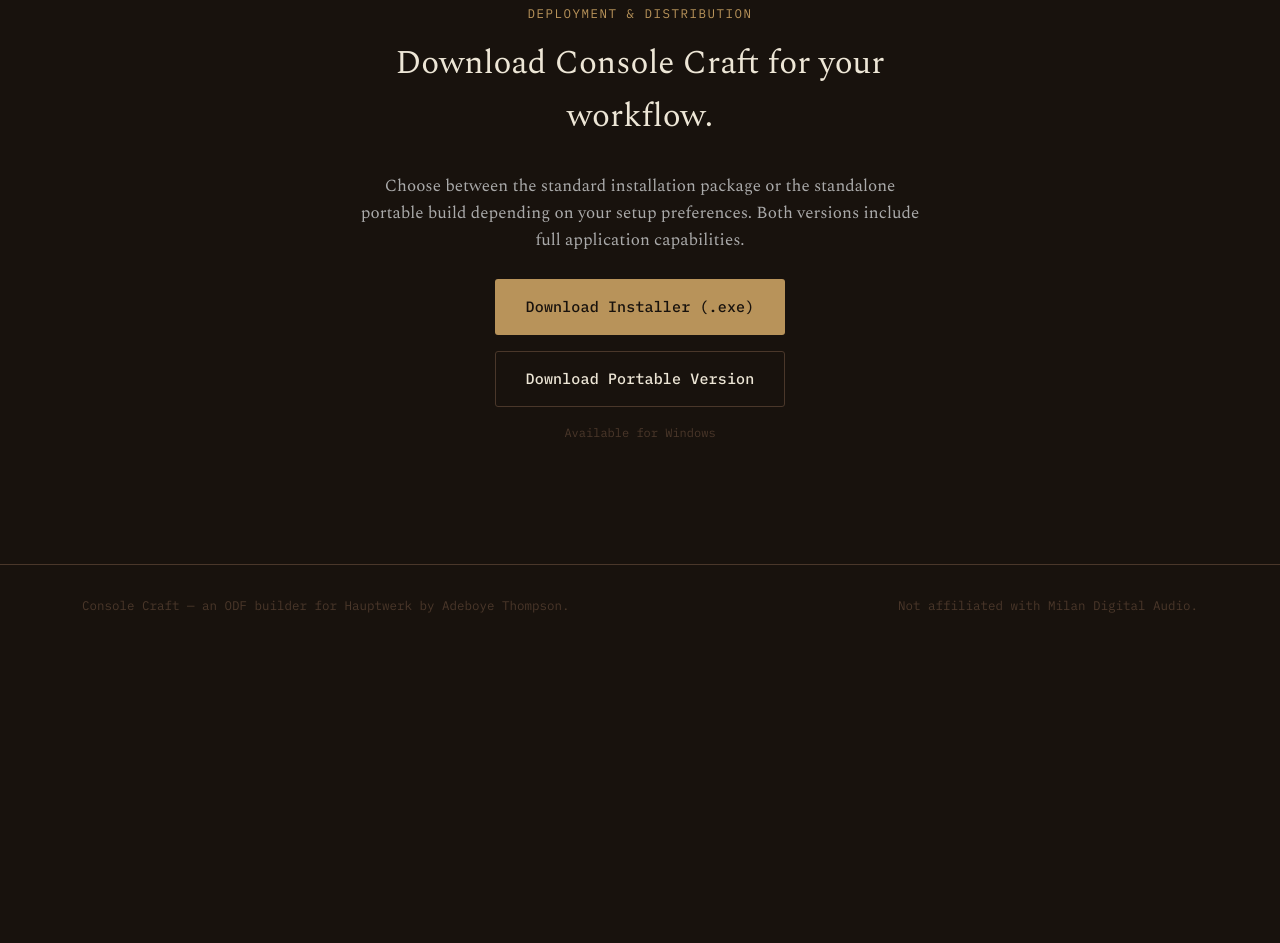
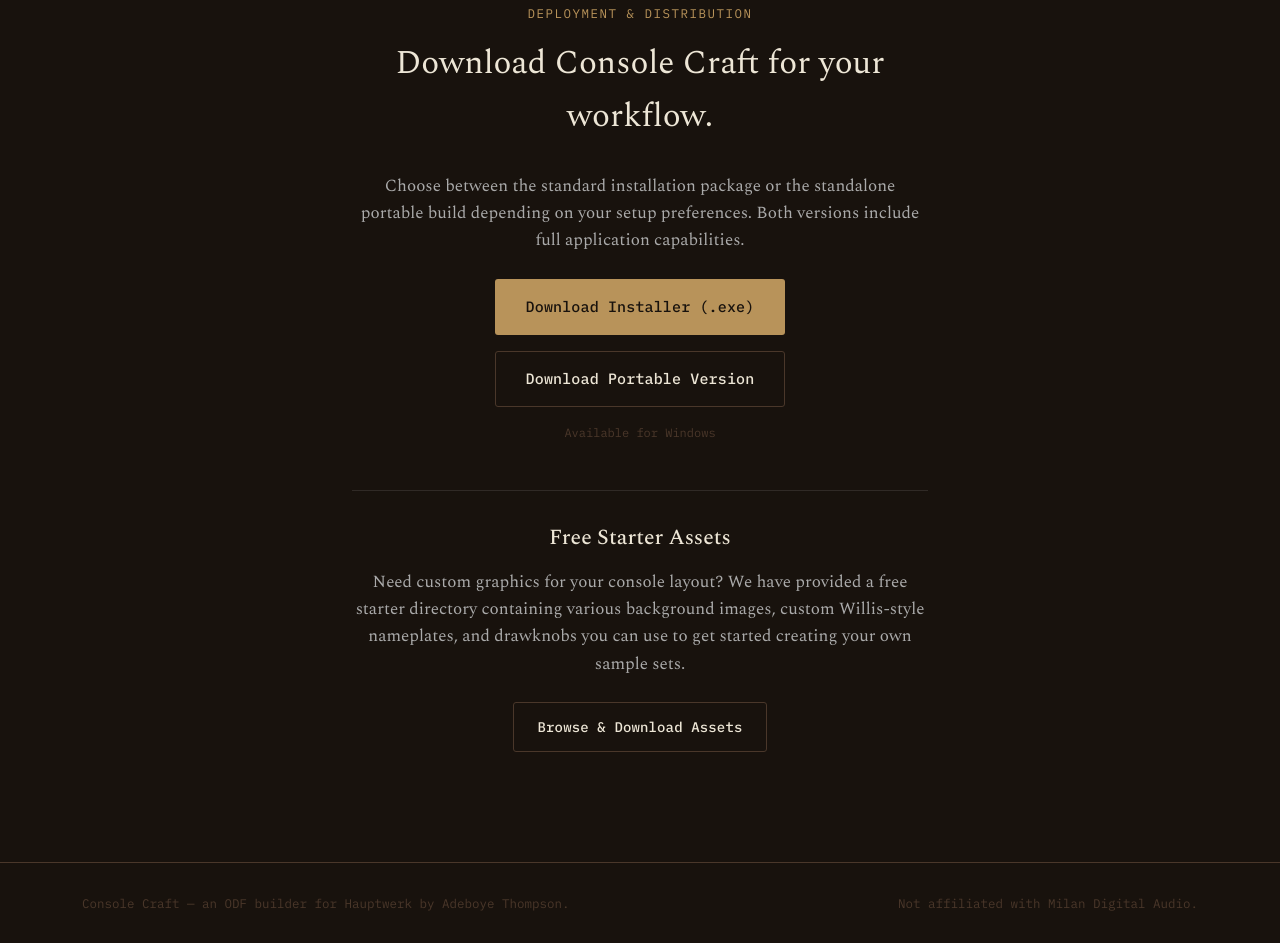
Before and after one commit to adeboyebuilds-del/website, a plain HTML site: page index.html in a window 1280 px wide. Shown: the part 5750-6693 px from the top of the page. Before the commit the page ends 6395 px from the top, so only its background shows below. Drawn offline with nearby package versions, Linux system fonts and the light colour scheme.

Commit message:
Update index.html

```diff
--- a/index.html
+++ b/index.html
@@ -303,7 +303,7 @@
     </div>
   </section>
 
- <!-- GET IT -->
+<!-- GET IT -->
   <section id="get-it" class="get-it">
     <div class="wrap get-it-inner">
       <p class="eyebrow">Deployment &amp; Distribution</p>
@@ -316,9 +316,19 @@
         <a href="https://consolecraftapp.gumroad.com/l/ilamlo" target="_blank" rel="noopener noreferrer" class="btn btn-ghost btn-large" id="portable-link">Download Portable Version</a>
       </div>
       <p class="get-it-note">Available for Windows</p>
+
+      <!-- STARTER ASSETS -->
+      <div style="margin-top: 48px; padding-top: 32px; border-top: 1px solid rgba(255, 255, 255, 0.1);">
+        <h3 style="margin-bottom: 12px;">Free Starter Assets</h3>
+        <p style="margin-bottom: 24px; color: var(--text-muted, #aaa);">
+          Need custom graphics for your console layout? We have provided a free starter directory containing various background images, custom Willis-style nameplates, and drawknobs you can use to get started creating your own sample sets.
+        </p>
+        <a href="https://adeboyebuilds-del.github.io/website/assets" target="_blank" rel="noopener noreferrer" class="btn btn-ghost">Browse &amp; Download Assets</a>
+      </div>
+      <!-- END STARTER ASSETS -->
+
     </div>
   </section>
-
 </main>
 
 <footer class="site-footer">
```
